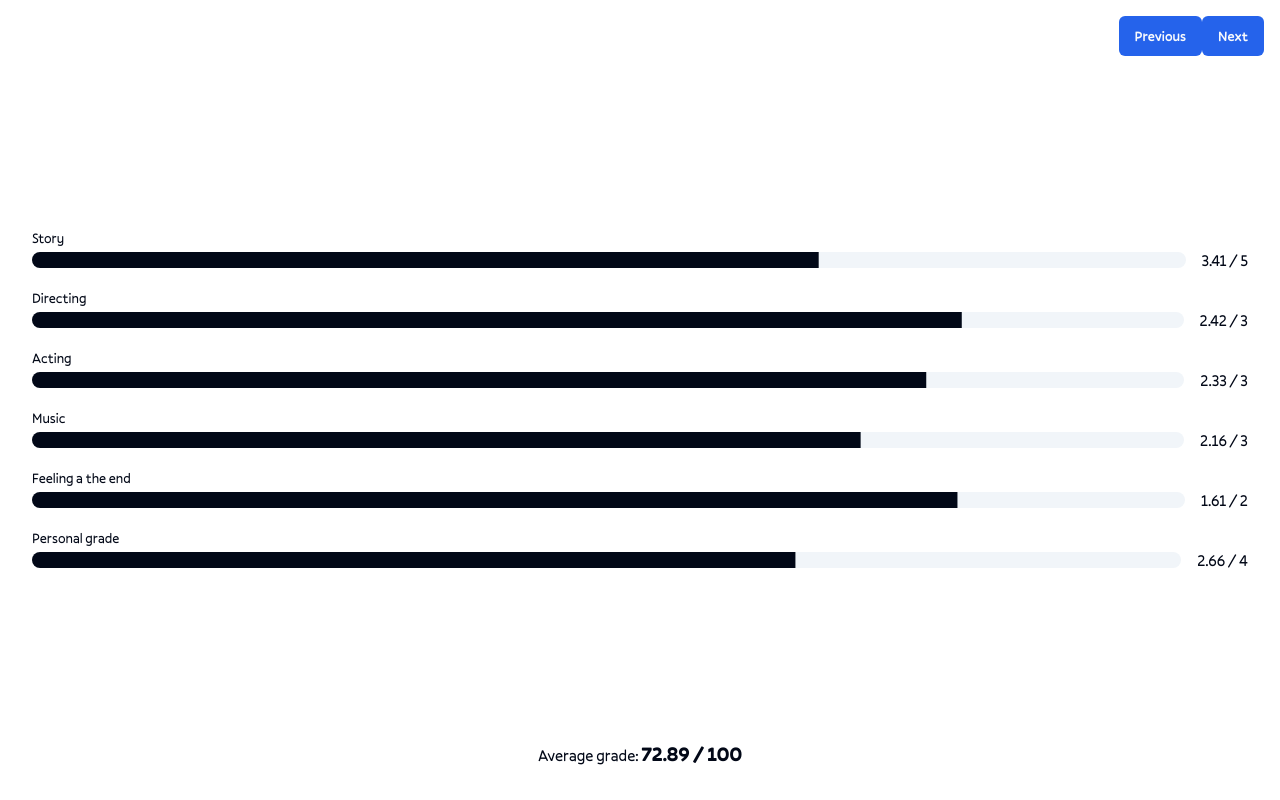
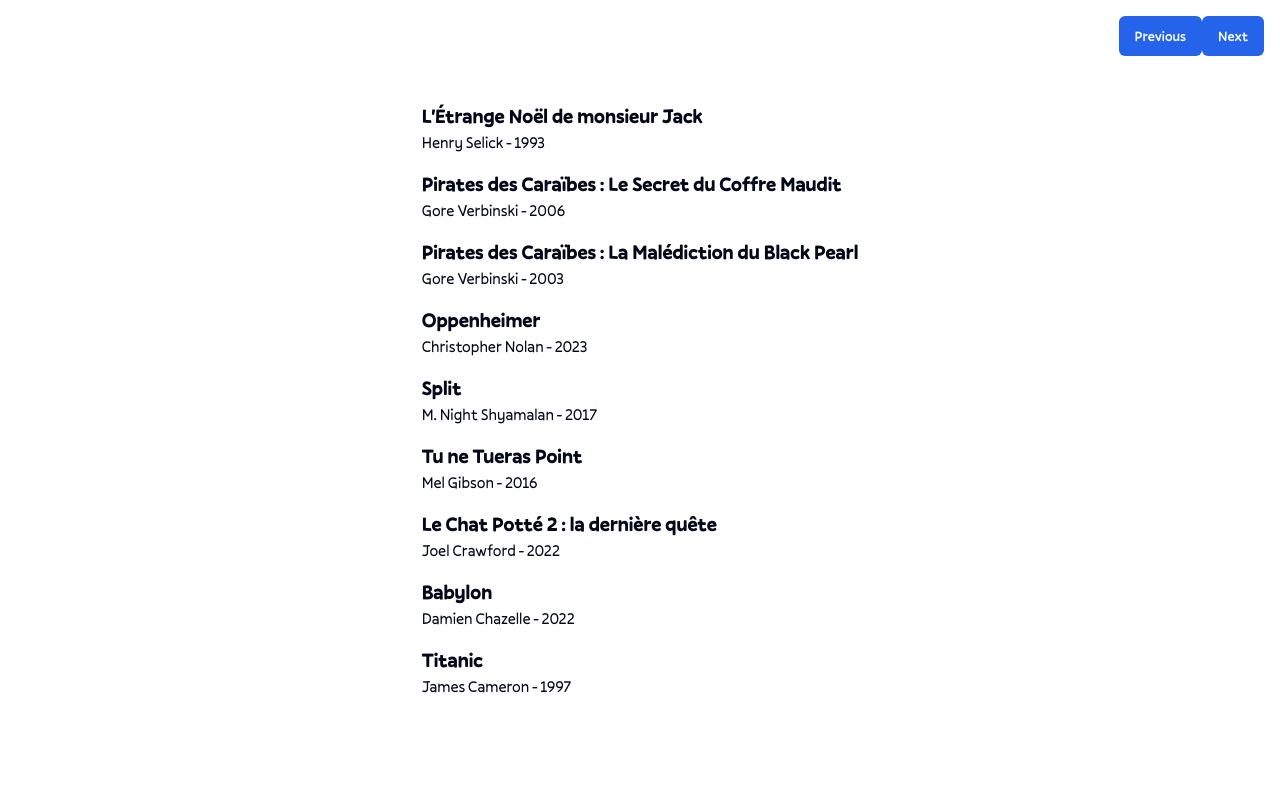
Before and after one commit to SimonMeia/movie-stats, a Vue app: page /story in a window 1280 px wide. Built offline with nearby package versions, Linux system fonts and the light colour scheme.

Commit message:
add best movies

```diff
--- /dev/null
+++ b/src/components/story/TheBestMovies.vue
@@ -0,0 +1,21 @@
+<script setup lang="ts">
+import type { Movie } from '@/types/movie'
+import { computed } from 'vue'
+
+const props = defineProps<{
+  movies: Movie[]
+}>()
+
+const bestMovies = computed(() => props.movies.filter((m) => m.grade == 1))
+</script>
+
+<template>
+  <div class="flex flex-col gap-4">
+    <div v-for="movie in bestMovies" :key="movie.name_french">
+        <p class="text-xl font-bold ">{{ movie.name_french }}</p>
+        <p>{{ movie.director[0] }} - {{ movie.release_date.getFullYear() }}</p>
+    </div>
+  </div>
+</template>
+
+<style scoped></style>
--- a/src/views/StoryView.vue
+++ b/src/views/StoryView.vue
@@ -7,6 +7,7 @@ import TheLongestShortest from '@/components/story/TheLongestShortest.vue'
 import TheBestPartner from '@/components/story/TheBestPartner.vue'
 import TheBestPlace from '@/components/story/TheBestPlace.vue'
 import TheGrades from '@/components/story/TheGrades.vue'
+import TheBestMovies from '@/components/story/TheBestMovies.vue'
 import { Button } from '@/components/ui/button'
 import { ref } from 'vue'
 import { useStatistics } from '@/composables/useStatistics'
@@ -20,7 +21,7 @@ const { sortedMovies } = useMovies()
 
 selectedYear.value = new Date().getFullYear().toString()
 
-const step = ref(8)
+const step = ref(9)
 </script>
 
 <template>
@@ -57,6 +58,7 @@ const step = ref(8)
       ></TheBestPartner>
       <TheBestPlace v-if="step === 7 && topPlaces.length !== 0" :top-places="topPlaces" />
       <TheGrades v-if="step === 8 && sortedMovies.length !== 0" :movies="sortedMovies" />
+      <TheBestMovies v-if="step === 9 && sortedMovies.length !== 0" :movies="sortedMovies" />
     </div>
   </main>
 </template>
```
